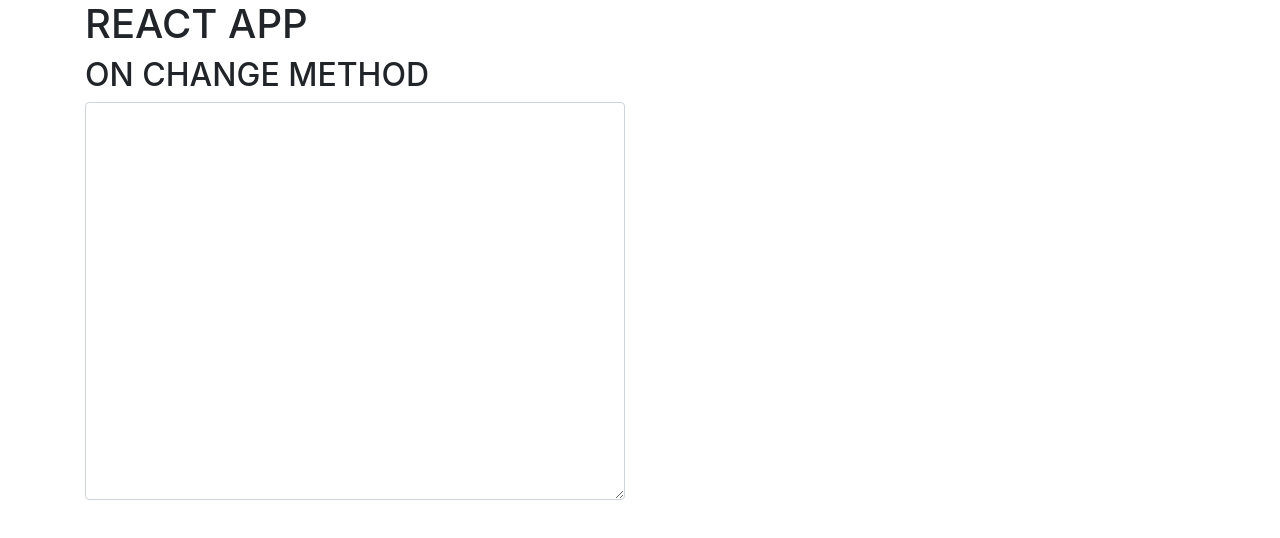
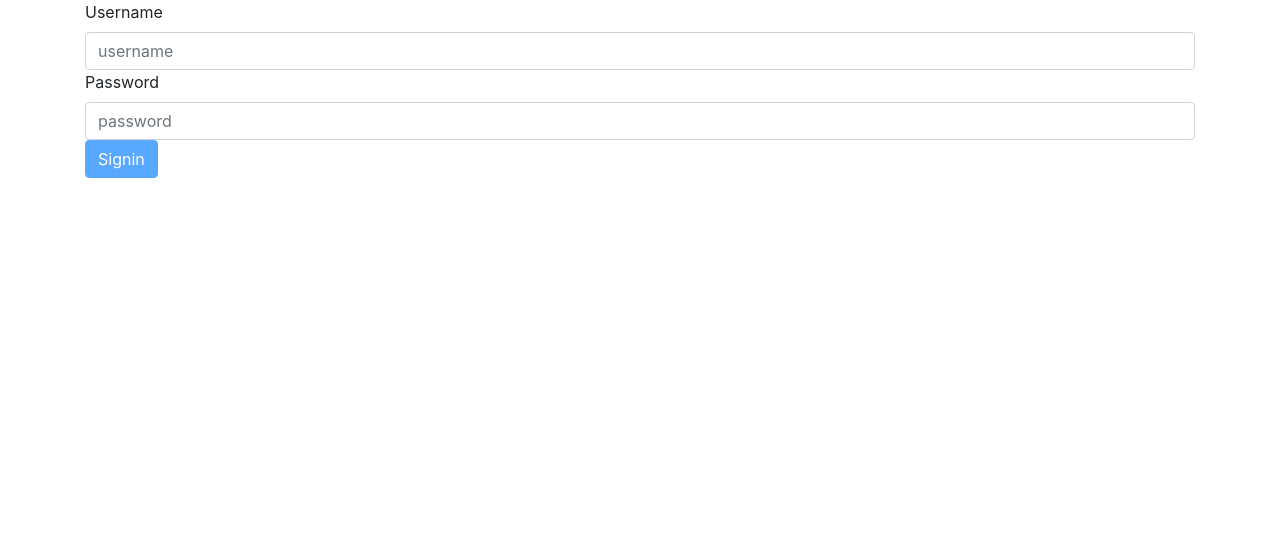
Before and after one commit to kachmarEst/reactTest, a React (Create React App) app: page / in a window 1280 px wide. Shown: the top 538 px of the page. Built offline with nearby package versions, Linux system fonts and the light colour scheme.

Commit message:
login added

```diff
--- a/package.json
+++ b/package.json
@@ -3,6 +3,7 @@
   "version": "0.1.0",
   "private": true,
   "dependencies": {
+    "axios": "^0.19.0",
     "bootstrap": "^4.3.1",
     "marked": "^0.7.0",
     "react": "^16.12.0",
--- a/src/App.js
+++ b/src/App.js
@@ -5,30 +5,85 @@ import marked from 'marked'
 import MarkedArea from './components/MarkedArea';
 import TexteArea from './components/textarea';
 import Headers from './components/headers';
+import Login from './components/login';
 
 class App extends React.Component {
 constructor(props){
   super(props);
 this.state = {
- textval :''
+ textval :'',
+ username : '',
+password:'',
+ loggedIn : false,
+ FalseCred : false
+
 }
+
+this.SignIn = this.SignIn.bind(this);
+this.onchangeUsr = this.onchangeUsr.bind(this);
+this.onchangePass = this.onchangePass.bind(this);
+
 this.onchangeText = this.onchangeText.bind(this);
 }
+
 onchangeText(e){
 this.setState({
   textval : e.target.value
 })
 }
+onchangeUsr(e){
+  this.setState({
+    username : e.target.value
+  })
+}
+onchangePass(e){
+  this.setState({
+    password : e.target.value
+  })
+}
 
+SignIn(e){
+  e.preventDefault();
+
+if(this.state.username == 'yassoub' && this.state.password == 'password'){
+  this.setState({
+    loggedIn : true,
+    FalseCred: false
+
+
+  })
+
+}else{
+  this.setState({
+    FalseCred: true
+
+
+  })}
+}
   render() {
 
     return(
-      <div className="container">
-        <Headers  />
+<div className="container">
+       {!this.state.loggedIn ?  <form  onSubmit={this.SignIn} >
+         {this.state.FalseCred ?   <div className='alert alert-danger'>Erreur false credentials</div> :""}
+                <div className="from-group">
+            <label>Username</label>
+                <input type="text" className="form-control" name="username" id="user" onChange={this.onchangeUsr} placeholder="username" />
+                </div>
+                <div className="from-group">
+                <label>Password</label>
+                <input type="password" className="form-control" name="password" id="pass" onChange={this.onchangePass} placeholder="password" />
+                </div>
+                <button disabled={this.state.username == "" || this.state.password ==  ""} className="btn btn-primary"  >Signin</button>
+
+            </form> :    <div> <div className="alert alert-success">Logged In successfully</div> <Headers  />
         <div className="row">
           <div className="col-sm-6"><TexteArea value={this.state.textval} onchng= {this.onchangeText}/></div>
           <MarkedArea dnghtml ={this.state.textval} />
-        </div>
+        </div></div>}
+
+
+
 
       </div>
 
--- a/src/components/login.js
+++ b/src/components/login.js
@@ -0,0 +1,28 @@
+import React from 'react';
+import 'bootstrap/dist/css/bootstrap.min.css';
+
+class Login extends React.Component {
+
+  render() {
+
+    return (
+        <div className="container">
+            <form >
+                <div className="from-group">
+            <label for="user">Username</label>
+                <input type="text" className="form-control" name="username" id="user" placeholder="username" />
+                </div>
+                <div className="from-group">
+                <label for="pass">Password</label>
+                <input type="password" className="form-control" name="password" id="pass" placeholder="password" />
+                </div>
+                <input type="button" className="btn btn-primary" value="Login" />
+
+            </form>
+        </div>
+
+    );
+  }
+}
+
+export default Login;
```
Also changed, not shown: 1 other file (tests, documents, lock files or other folders).
